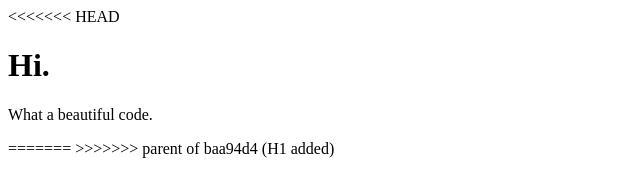
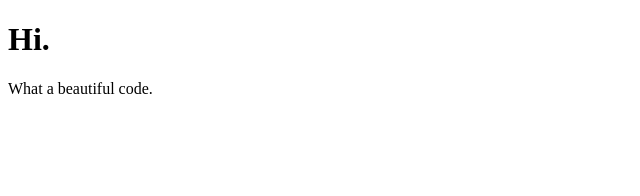
Before and after one commit to jamtjamt/git-try, a plain HTML site: page index.html in a window 1280 px wide. Shown: the whole page, without its empty margins (0-640 px from the left). Drawn offline with Linux system fonts and the light colour scheme.

Commit message:
final one

```diff
--- a/index.html
+++ b/index.html
@@ -7,11 +7,7 @@
     <title>Document</title>
 </head>
 <body>
-<<<<<<< HEAD
     <h1>Hi.</h1>
     <p>What a beautiful code.</p>
-=======
-
->>>>>>> parent of baa94d4 (H1 added)
 </body>
 </html>
```
